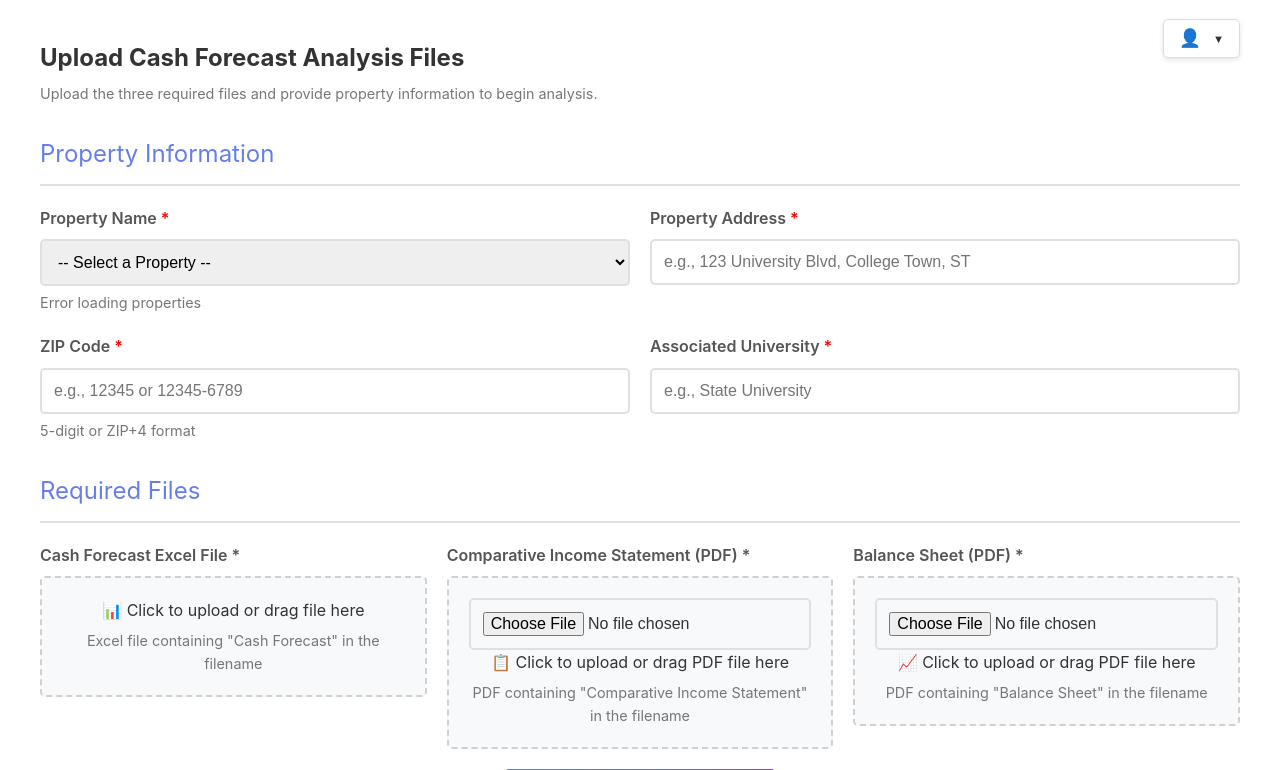
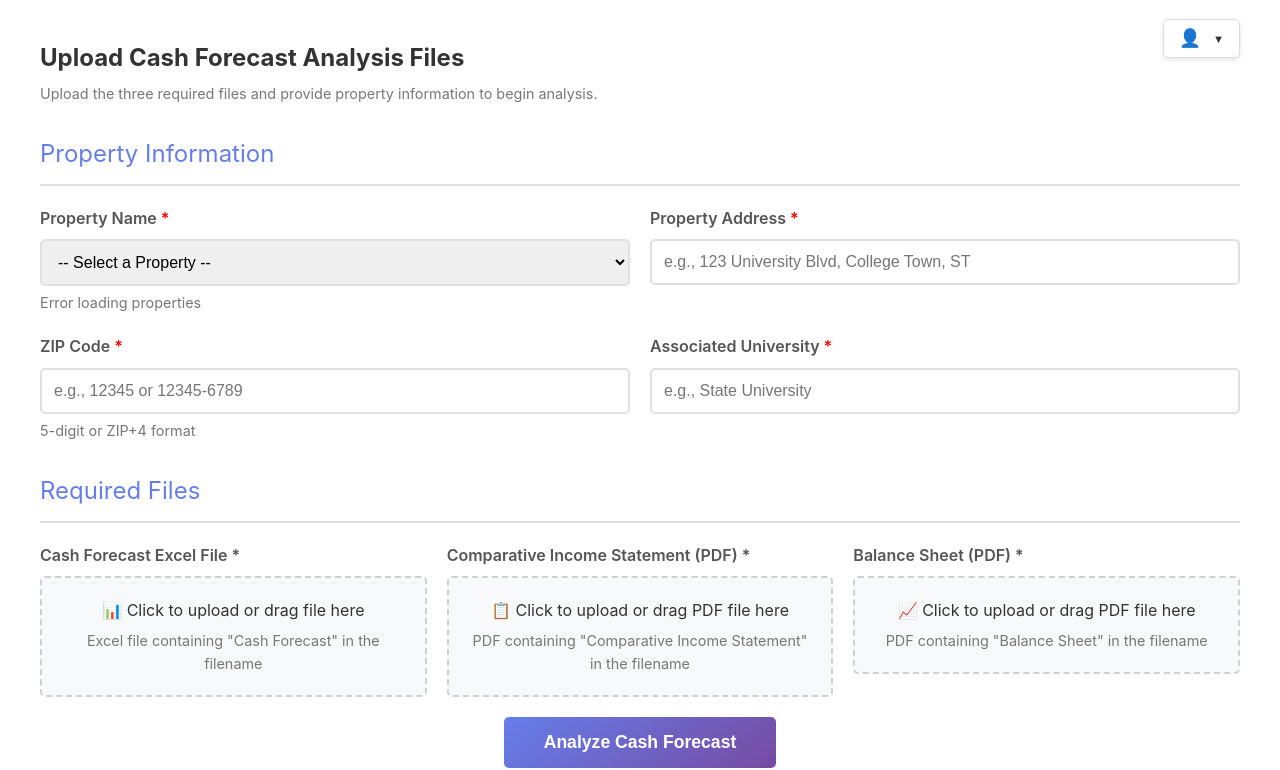
Before and after one commit to PeakMade/cash-forecasting-analyzer, a Flask app: template templates/index.html in a window 1280 px wide. Shown: the part 81-851 px from the top of the page. Run offline with Flask 3, Linux system fonts and the light colour scheme; the template is opened without the code that fills it, so the values that code supplies are empty; the visitor is signed in with stand-in values (Sample User, id 1).

Commit message:
Fix: Hide default file input widgets for consistent file upload UI

```diff
--- a/templates/index.html
+++ b/templates/index.html
@@ -200,7 +200,7 @@
             <div class="form-group">
                 <label for="income_statement">Comparative Income Statement (PDF) *</label>
                 <div class="file-upload" id="income_statement_zone">
-                    <input type="file" id="income_statement" name="income_statement" required accept=".pdf">
+                    <input type="file" id="income_statement" name="income_statement" required accept=".pdf" style="display:none;">
                     <p>📋 Click to upload or drag PDF file here</p>
                     <div class="help-text">PDF containing "Comparative Income Statement" in the filename</div>
                     <div class="error-text" id="income_statement_error" style="display:none;"></div>
@@ -210,7 +210,7 @@
             <div class="form-group">
                 <label for="balance_sheet">Balance Sheet (PDF) *</label>
                 <div class="file-upload" id="balance_sheet_zone">
-                    <input type="file" id="balance_sheet" name="balance_sheet" required accept=".pdf">
+                    <input type="file" id="balance_sheet" name="balance_sheet" required accept=".pdf" style="display:none;">
                     <p>📈 Click to upload or drag PDF file here</p>
                     <div class="help-text">PDF containing "Balance Sheet" in the filename</div>
                     <div class="error-text" id="balance_sheet_error" style="display:none;"></div>
```
